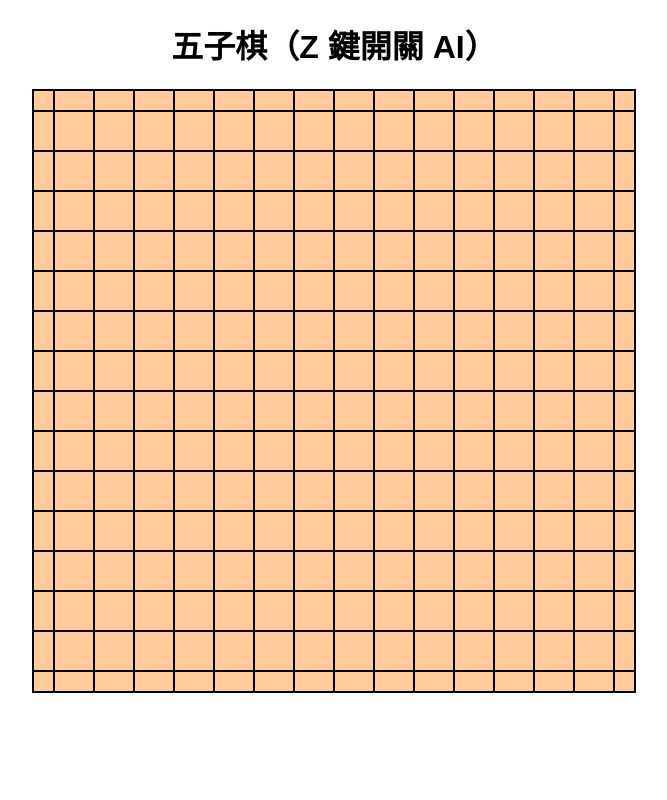
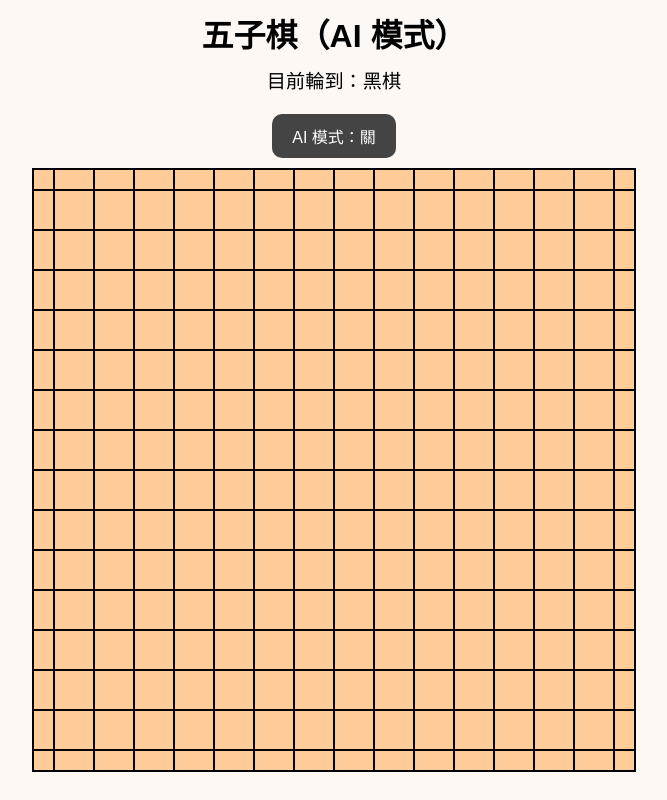
Before and after one commit to Someone-is-tried/ozhi, a plain HTML site: page index.html in a window 1280 px wide. Shown: the whole page, without its empty margins (306-973 px from the left). Drawn offline with Linux system fonts and the light colour scheme.

Commit message:
index.html

```diff
--- a/index.html
+++ b/index.html
@@ -2,29 +2,64 @@
 <html lang="zh-Hant">
 <head>
   <meta charset="UTF-8">
-  <title>五子棋 AI</title>
+  <title>五子棋 AI 手機版</title>
+  <meta name="viewport" content="width=device-width, initial-scale=1.0">
   <style>
+    body {
+      margin: 0;
+      padding: 0;
+      text-align: center;
+      font-family: "微軟正黑體", sans-serif;
+      background-color: #fef8f4;
+    }
+
+    h1 {
+      margin: 10px 0;
+    }
+
     canvas {
       background-color: #FFCC99;
-      display: block;
-      margin: 20px auto;
-      border: 2px solid black;
+      border: 2px solid #000;
+      touch-action: none;
     }
-    body {
-      text-align: center;
-      font-family: "微軟正黑體", sans-serif;
+
+    #info {
+      margin: 10px;
+      font-size: 1.2em;
+    }
+
+    #aiButton {
+      margin: 10px;
+      padding: 10px 20px;
+      font-size: 1em;
+      border: none;
+      border-radius: 10px;
+      background-color: #444;
+      color: white;
+    }
+
+    @media (max-width: 600px) {
+      canvas {
+        width: 95vw;
+        height: 95vw;
+      }
     }
   </style>
 </head>
 <body>
-  <h1>五子棋（Z 鍵開關 AI）</h1>
+  <h1>五子棋（AI 模式）</h1>
+  <div id="info">目前輪到：<span id="turn">黑棋</span></div>
+  <button id="aiButton">AI 模式：關</button><br>
   <canvas id="board" width="600" height="600"></canvas>
+
   <script>
     const canvas = document.getElementById("board");
     const ctx = canvas.getContext("2d");
+    const info = document.getElementById("turn");
+    const aiButton = document.getElementById("aiButton");
 
     const gridSize = 15;
-    const gridWidth = 40;
+    const gridWidth = canvas.width / gridSize;
     const circleRadius = gridWidth / 3;
 
     let board = Array.from({ length: gridSize }, () => Array(gridSize).fill(null));
@@ -133,22 +168,29 @@
 
     function showWinner(winner) {
       setTimeout(() => {
-        alert(`${winner} Win!`);
+        alert(`${winner === black ? "黑棋" : "白棋"} 獲勝！`);
         location.reload();
       }, 100);
     }
 
-    canvas.addEventListener("click", (e) => {
-      const col = Math.floor(e.offsetX / gridWidth);
-      const row = Math.floor(e.offsetY / gridWidth);
-      if (board[row][col] !== null || currentPlayer === white && aiEnabled) return;
+    function updateTurnText() {
+      info.textContent = currentPlayer === black ? "黑棋" : "白棋";
+    }
+
+    function handleClick(x, y) {
+      const col = Math.floor(x / gridWidth);
+      const row = Math.floor(y / gridWidth);
+      if (board[row][col] !== null || (currentPlayer === white && aiEnabled)) return;
+
       board[row][col] = currentPlayer;
       if (checkWin(row, col)) {
         drawBoard();
         showWinner(currentPlayer);
         return;
       }
+
       currentPlayer = currentPlayer === black ? white : black;
+      updateTurnText();
       drawBoard();
 
       if (aiEnabled && currentPlayer === white) {
@@ -159,19 +201,34 @@
           showWinner(white);
         } else {
           currentPlayer = black;
+          updateTurnText();
           drawBoard();
         }
       }
+    }
+
+    canvas.addEventListener("click", (e) => {
+      const rect = canvas.getBoundingClientRect();
+      const x = e.clientX - rect.left;
+      const y = e.clientY - rect.top;
+      handleClick(x, y);
     });
 
-    window.addEventListener("keydown", (e) => {
-      if (e.key === "z" || e.key === "Z") {
-        aiEnabled = !aiEnabled;
-        alert("AI模式：" + (aiEnabled ? "開啟" : "關閉"));
-      }
+    canvas.addEventListener("touchstart", (e) => {
+      const rect = canvas.getBoundingClientRect();
+      const touch = e.touches[0];
+      const x = touch.clientX - rect.left;
+      const y = touch.clientY - rect.top;
+      handleClick(x, y);
+    });
+
+    aiButton.addEventListener("click", () => {
+      aiEnabled = !aiEnabled;
+      aiButton.textContent = "AI 模式：" + (aiEnabled ? "開" : "關");
     });
 
     drawBoard();
+    updateTurnText();
   </script>
 </body>
 </html>
```
